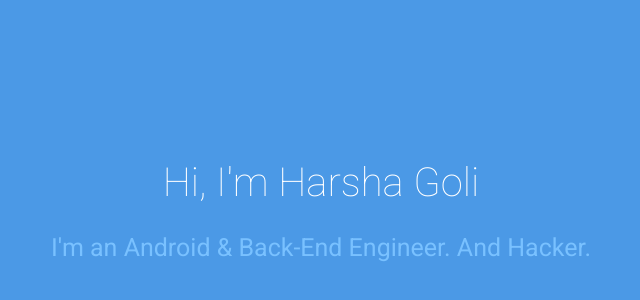
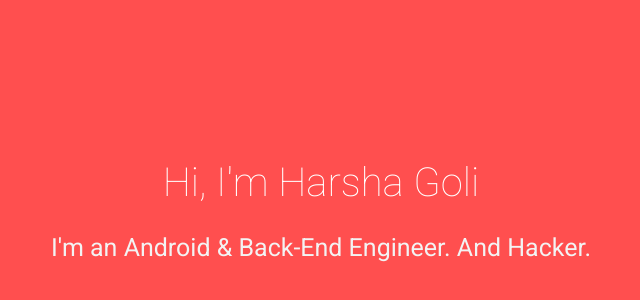
Before and after one commit to arshbot/Old-arshbot-website, a plain HTML site: page index.html in a window 1280 px wide. Shown: the part 140-440 px from the top of the page, without its empty margins (319-959 px from the left). Drawn offline with nearby package versions, Linux system fonts and the light colour scheme.

Commit message:
Background change to red

```diff
--- a/index.html
+++ b/index.html
@@ -13,8 +13,7 @@
     <style>
         body{
             font-family: "Roboto", "Helvetica Neue", Helvetica, sans-serif;
-            /*background-color: #F9FBFD;*/
-            background-color: #4B99E6;
+            background-color: #FF4F4F;
             color:#fff;
             margin:0 10px;
             padding:0;
@@ -29,7 +28,7 @@
         h3{
             font-size:25px;
             font-weight: 400;
-            color: #79C1FF;
+            color: #F3F3F3;
         }
 
         h5{
```
